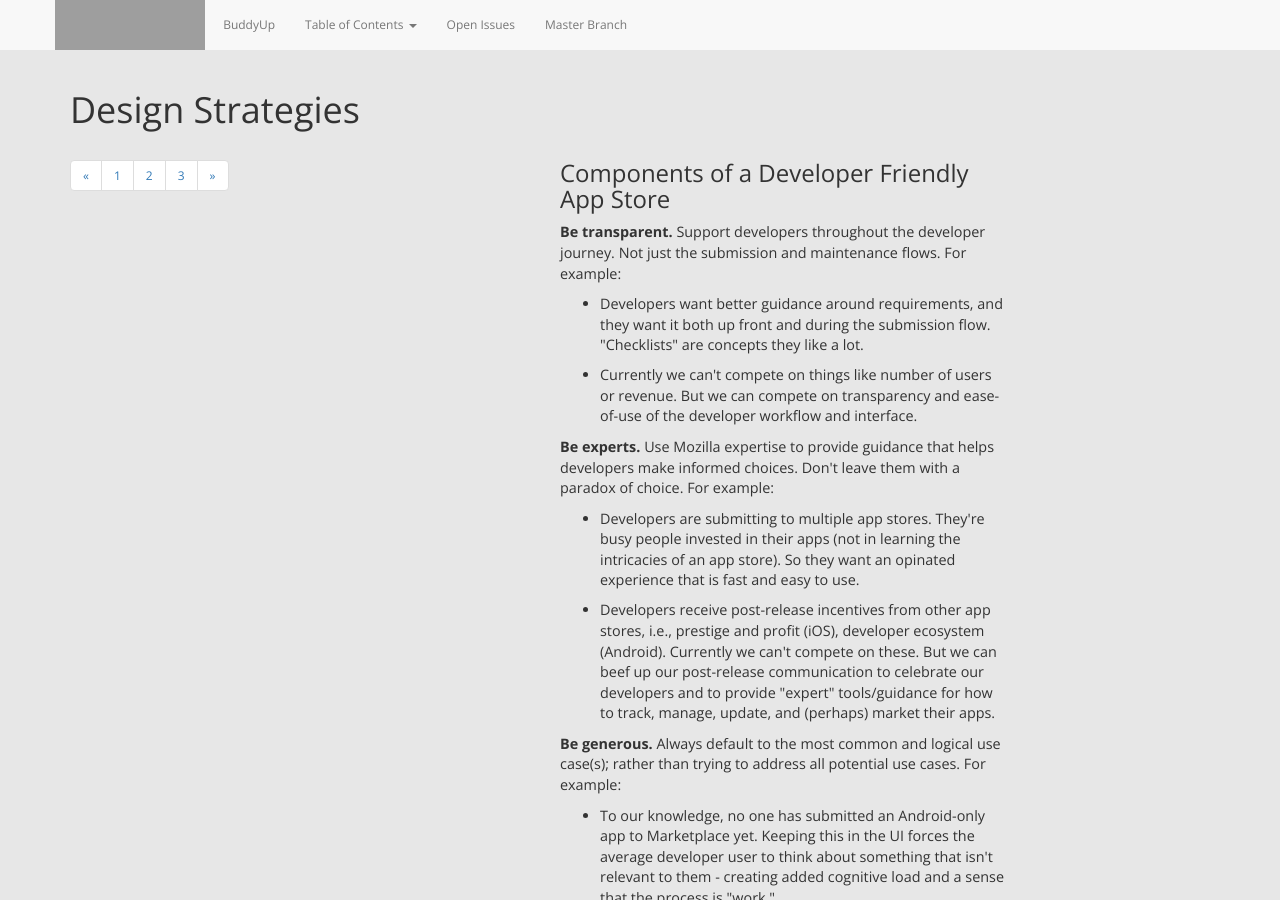
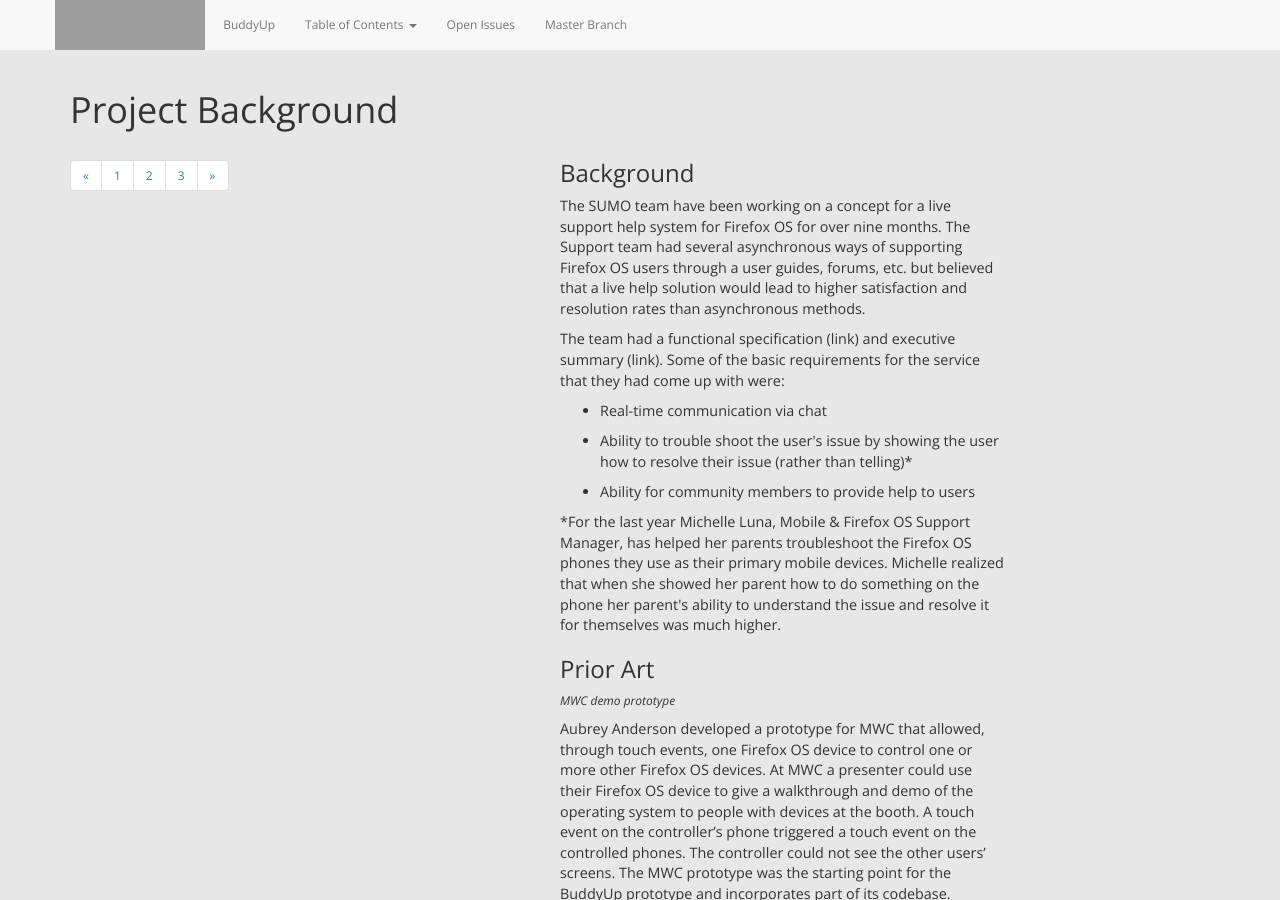
Before and after one commit to mhanratty/marketplaceux-buddyup, a Jekyll site: the page built from projectBackground.html, in a window 1280 px wide and 900 px high. Built offline with Jekyll 4.4.1, drawn with Linux system fonts in a browser that asks for light colours; nearby versions of some CDN libraries; some of the changed text lies outside the part shown; grey boxes are pictures that could not be loaded.

Commit message:
Update projectBackground.html

```diff
--- a/projectBackground.html
+++ b/projectBackground.html
@@ -1,12 +1,12 @@
 ---
 layout: MarketplaceUXSpec
 multipage: true
-multiURL: projectStrategy.html
-multisequence: five
+multiURL: projectBackground.html
+multisequence: three
 ---
 
 <div class="container">
-	<h1>Design Strategies</h1>
+	<h1>Project Background</h1>
 
 	<!-- Pagination. If you have more than one page, set the multipage variable in the Frontmatter to true. Editing the pagination code happens in /_includes/homePagination.html. -->
 	{% if page.multipage %}
@@ -14,46 +14,31 @@
 	{% endif %}
 
 	<div class="col-sm-6 col-md-6 col-lg-5 col-lg-offset-1">
-		<h3>Components of a Developer Friendly App Store</h3>
+		<h3>Background</h3>
 
-		<p class="longText"><b>Be transparent.</b> Support developers throughout the developer journey. Not just the submission and maintenance flows. For example:</p>
+		<p class="longText">
+		The SUMO team have been working on a concept for a live support help system for Firefox OS for over nine months. The Support team had several asynchronous ways of supporting Firefox OS users through a user guides, forums, etc. but believed that a live help solution would lead to higher satisfaction and resolution rates than asynchronous methods.
+		</p>
+
+		<p class="longText">The team had a functional specification (link) and executive summary (link). Some of the basic requirements for the service that they had come up with were:</p>
 		<ul class="longText">
 
-			<li>Developers want better guidance around requirements, and they want it both up front and during the submission flow. "Checklists" are concepts they like a lot.</li>
-
-			<li>Currently we can't compete on things like number of users or revenue. But we can compete on transparency and ease-of-use of the developer workflow and interface.</li>
-
+			<li>Real-time communication via chat</li>
+			<li>Ability to trouble shoot the user's issue by showing the user how to resolve their issue (rather than telling)*</li>
+			<li>Ability for community members to provide help to users</li>
 		</ul>
 
-		<p class="longText"><b>Be experts.</b> Use Mozilla expertise to provide guidance that helps developers make informed choices. Don't leave them with a paradox of choice. For example:</p>
-		<ul class="longText">
+		<p class="longText">
+		*For the last year Michelle Luna, Mobile & Firefox OS Support Manager, has helped her parents troubleshoot the Firefox OS phones they use as their primary mobile devices. Michelle realized that when she showed her parent how to do something on the phone her parent's ability to understand the issue and resolve it for themselves was much higher.
+		</p>
 
-			<li>Developers are submitting to multiple app stores. They're busy people invested in their apps (not in learning the intricacies of an app store). So they want an opinated experience that is fast and easy to use.</li>
+	<h3>Prior Art </h3>
 
-			<li>Developers receive post-release incentives from other app stores, i.e., prestige and profit (iOS), developer ecosystem (Android). Currently we can't compete on these. But we can beef up our post-release communication to celebrate our developers and to provide "expert" tools/guidance for how to track, manage, update, and (perhaps) market their apps.</li>
+		<p><i>MWC demo prototype</i></p>
+		<p class="longText">
+		 Aubrey Anderson developed a prototype for MWC that allowed, through touch events, one Firefox OS device to control one or more other Firefox OS devices. At MWC a presenter could use their Firefox OS device to give a walkthrough and demo of the operating system to people with devices at the booth. A touch event on the controller’s phone triggered a touch event on the controlled phones. The controller could not see the other users’ screens. The MWC prototype was the starting point for the BuddyUp prototype and incorporates part of its codebase.
+		</p>
 
-		</ul>
-
-
-		<p class="longText"><b>Be generous.</b> Always default to the most common and logical use case(s); rather than trying to address all potential use cases. For example:</p>
-		<ul class="longText">
-
-			<li>To our knowledge, no one has submitted an Android-only app to Marketplace yet. Keeping this in the UI forces the average developer user to think about something that isn't relevant to them - creating added cognitive load and a sense that the process is "work."</li>
-
-			<li>Liz here: We should encourage developers to create native Android apps or to create FirefoxOS apps - either is in their better interest.</li>
-
-		</ul>
-
-
-		<p class="longText"><b>Don't try to be the "everything app store."</b> Focus on doing several things really well. Do those for a period of time. And then see what's needed to make the experience even better.</p>
-
-
-		<h2>Ongoing Design Discussions</h2>
-		<ol class="longText">
-
-			<li><b>Should developers be able to submit Android-only apps to the Marketplace?</b> <a href="https://github.com/tsmuse/FirefoxMarketplaceDevPagesDesign/issues/24">Discussion on Github</a></li>
-
-		</ol>
 
 
 
```
